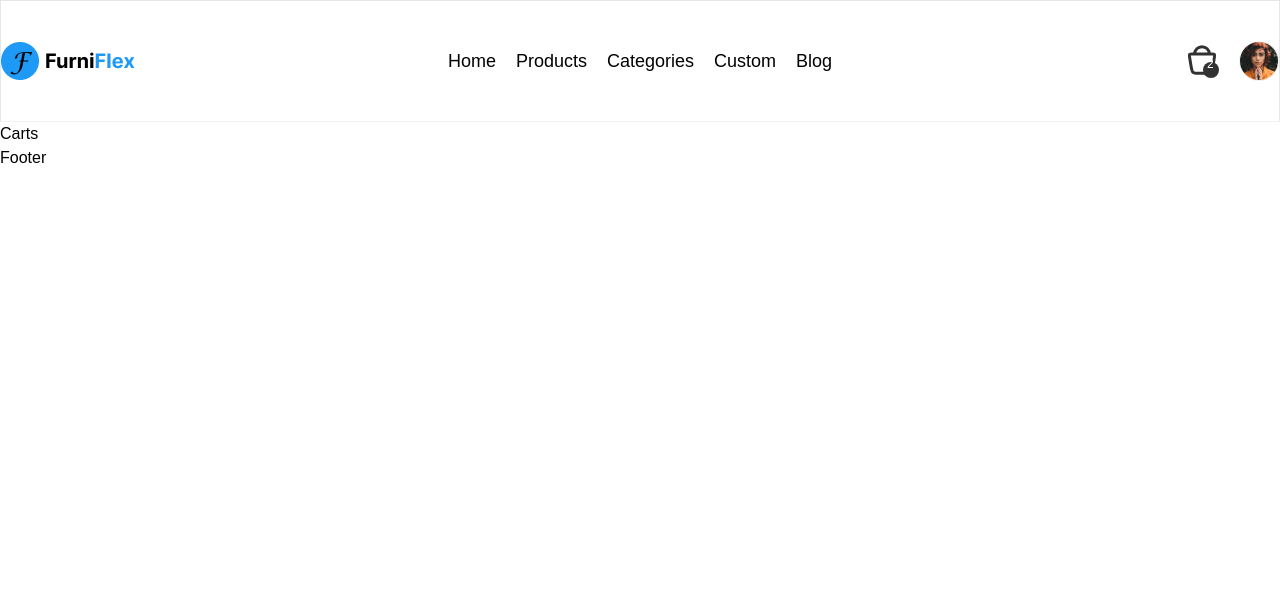
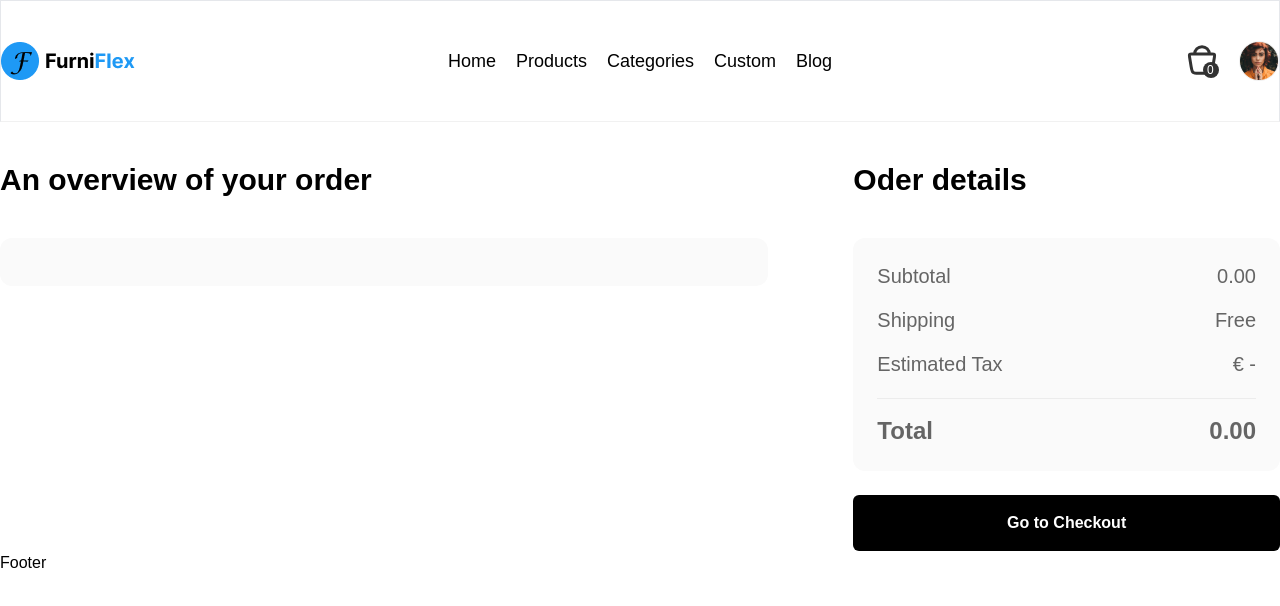
Before and after one commit to rayan2228/e-commerceibos, a React (Vite) app: page /carts in a window 1280 px wide. Shown: the top 606 px of the page. Built offline with nearby package versions, Linux system fonts and the light colour scheme.

Commit message:
cart done

```diff
--- a/server/db.json
+++ b/server/db.json
@@ -218,7 +218,7 @@
       "description": "High Back Rocking Side Pocket Portable Folding Outdoor Camping Chairs ",
       "image": "/product3.png",
       "category": "lounge chair"
-    },
+    }
   ],
   "categories": [
     {
--- a/src/components/sections/Header.jsx
+++ b/src/components/sections/Header.jsx
@@ -3,6 +3,9 @@ import Image from "../ui/Image";
 import List from "../ui/List";
 import ListItem from "../ui/ListItem";
 import Flex from "../ui/Flex";
+import { useCart } from "../../hooks/useCart";
+import { useAuth } from "../../hooks/useAuth";
+import { useNavigate } from "react-router-dom";
 let links = [
   {
     name: "Home",
@@ -25,7 +28,20 @@ let links = [
     link: "/Bbog",
   },
 ];
+
 const Header = () => {
+  const { cart } = useCart();
+  const { auth } = useAuth();
+  const navigate = useNavigate();
+  const handleGoToCart = () => {
+    if (Object.keys(auth).length) {
+      navigate("/carts");
+    } else {
+      navigate("/login");
+    }
+  };
+  console.log(cart);
+
   return (
     <header className="py-10 border border-b-[#F1F1F1]">
       <Container>
@@ -46,7 +62,7 @@ const Header = () => {
             </List>
           </nav>
           <Flex className="items-center justify-end w-1/4 gap-5">
-            <div className="relative">
+            <div className="relative cursor-pointer" onClick={handleGoToCart}>
               <svg
                 width="33"
                 height="34"
@@ -73,8 +89,8 @@ const Header = () => {
                   fill="#323232"
                 />
               </svg>
-              <span className="absolute text-xs text-white bottom-0 right-0 translate-x-[-80%] translate-y-[-35%]">
-                2
+              <span className="absolute text-xs text-white bottom-0 right-0 translate-x-[-80%] ">
+                {cart.length}
               </span>
             </div>
             <div>
--- a/src/components/sections/ProductContainer.jsx
+++ b/src/components/sections/ProductContainer.jsx
@@ -19,7 +19,7 @@ const ProductContainer = ({ className }) => {
     } finally {
       setLoading(false);
     }
-  }, [setProducts,filter]);
+  }, [setProducts, filter]);
   useEffect(() => {
     productsCall();
   }, [productsCall]);
@@ -28,7 +28,7 @@ const ProductContainer = ({ className }) => {
   }
   if (!loading) {
     content = products.map((product, index) => (
-      <SingleProduct key={index} data={product} />
+      <SingleProduct key={index} data={{ ...product, index }} />
     ));
   }
   return <Flex className={`${className} flex-wrap gap-5`}>{content}</Flex>;
--- a/src/components/sections/SideBar.jsx
+++ b/src/components/sections/SideBar.jsx
@@ -37,7 +37,7 @@ const SideBar = () => {
                 onClick={() => setFilter(name)}
                 text={name}
                 className={`btn w-[90%] first-letter:capitalize bg-transparent text-[#717171] ${
-                  filter === name && "bg-black !text-white"
+                  filter === name && "!bg-black !text-white"
                 }`}
               />
             </li>
--- /dev/null
+++ b/src/components/sections/SingleCartBox.jsx
@@ -0,0 +1,76 @@
+import { useCart } from "../../hooks/useCart";
+import Flex from "../ui/Flex";
+import Image from "../ui/Image";
+const SingleCartBox = ({ data }) => {
+  const { updateQuantity, deleteItem } = useCart();
+  return (
+    <div className="border-b border-[#DEDEDE]">
+      <Flex className={"items-center gap-4  justify-between text-[#0E0E0E]  "}>
+        <Flex className={"border border-[#DEDEDE] p-3 gap-2 items-center "}>
+          <button
+            className="cursor-pointer"
+            onClick={() => updateQuantity(data, true)}
+            disabled={data.quantity === 1 ? true : false}
+          >
+            <svg
+              xmlns="http://www.w3.org/2000/svg"
+              fill="none"
+              viewBox="0 0 24 24"
+              strokeWidth={1.5}
+              stroke="currentColor"
+              className="size-6"
+            >
+              <path strokeLinecap="round" strokeLinejoin="round" d="M5 12h14" />
+            </svg>
+          </button>
+
+          <span className="text-xl font-semibold">{data.quantity}</span>
+          <button
+            className="cursor-pointer"
+            onClick={() => updateQuantity(data)}
+          >
+            <svg
+              xmlns="http://www.w3.org/2000/svg"
+              fill="none"
+              viewBox="0 0 24 24"
+              strokeWidth={1.5}
+              stroke="currentColor"
+              className="size-6"
+            >
+              <path
+                strokeLinecap="round"
+                strokeLinejoin="round"
+                d="M12 4.5v15m7.5-7.5h-15"
+              />
+            </svg>
+          </button>
+        </Flex>
+        <div className={"w-24 h-24 bg-[#EAEAEA] rounded-2xl"}>
+          <Image src={data.image} className={"w-full"} />
+        </div>
+        <h2 className="self-start text-base font-bold grow">{data.name}</h2>
+        <button className="self-start" onClick={() => deleteItem(data.index)}>
+          <svg
+            xmlns="http://www.w3.org/2000/svg"
+            fill="none"
+            viewBox="0 0 24 24"
+            strokeWidth={1.5}
+            stroke="currentColor"
+            className="size-6"
+          >
+            <path
+              strokeLinecap="round"
+              strokeLinejoin="round"
+              d="M6 18 18 6M6 6l12 12"
+            />
+          </svg>
+        </button>
+      </Flex>
+      <p className="py-4 text-xl font-semibold text-right">
+        {data.discounted || data.price}
+      </p>
+    </div>
+  );
+};
+
+export default SingleCartBox;
--- a/src/components/sections/SingleProduct.jsx
+++ b/src/components/sections/SingleProduct.jsx
@@ -2,10 +2,20 @@ import Flex from "../ui/Flex";
 import Image from "../ui/Image";
 import Button from "../ui/Button";
 import { useCart } from "../../hooks/useCart";
+import { useAuth } from "../../hooks/useAuth";
+import { useNavigate } from "react-router-dom";
 
 const SingleProduct = ({ data }) => {
-  const {cart,setCart} = useCart()
-
+  const { updateQuantity } = useCart();
+  const { auth } = useAuth();
+  const navigate = useNavigate();
+  const handleGoToCart = () => {
+    if (Object.keys(auth).length) {
+      updateQuantity(data);
+    } else {
+      navigate("/login");
+    }
+  };
   return (
     <div className="w-[315px] border border-[#F1F1F1] rounded-2xl p-4">
       <Flex className="bg-[#F2F2F2] justify-center items-center p-4 rounded-lg">
@@ -27,7 +37,7 @@ const SingleProduct = ({ data }) => {
         <p className="text-[#838383] text-sm">{data.description}</p>
       </Flex>
       <Button
-      onClick={()=>setCart([...cart,data])}
+        onClick={handleGoToCart}
         text={"Add to cart"}
         className={"btn w-full flex justify-center items-center gap-4"}
       >
--- a/src/pages/Carts.jsx
+++ b/src/pages/Carts.jsx
@@ -1,7 +1,59 @@
+import SingleCartBox from "../components/sections/SingleCartBox";
+import Button from "../components/ui/Button";
+import Container from "../components/ui/Container";
+import Flex from "../components/ui/Flex";
+import { useCart } from "../hooks/useCart";
+
 const Carts = () => {
+  const { cart, calculateTotalPrice } = useCart();
   return (
-    <div>Carts</div>
-  )
-}
+    <section className="mt-10">
+      <Container>
+        <Flex className={" justify-between"}>
+          <div className="w-3/5">
+            <h1 className="text-3xl font-semibold">
+              An overview of your order
+            </h1>
+            <Flex className="flex-col gap-5 p-6 mt-10 bg-cbg rounded-xl">
+              {cart.map((value) => (
+                <SingleCartBox data={value} key={value.index} />
+              ))}
+            </Flex>
+          </div>
+          <div className="w-1/3">
+            <h1 className="text-3xl font-semibold">Oder details</h1>
+            <Flex className="flex-col gap-4 p-6 mt-10 bg-cbg rounded-xl">
+              <Flex className={"justify-between text-[#656565] text-xl"}>
+                <h4>Subtotal</h4>
+                <h4 className="font-medium">{calculateTotalPrice()}</h4>
+              </Flex>
+              <Flex className={"justify-between text-[#656565] text-xl"}>
+                <h4>Shipping</h4>
+                <h4 className="font-medium">Free</h4>
+              </Flex>
+              <Flex
+                className={
+                  "justify-between text-[#656565] text-xl border-b border-[#ECECEC] pb-5"
+                }
+              >
+                <h4>Estimated Tax</h4>
+                <h4 className="font-medium">€ -</h4>
+              </Flex>
+              <Flex
+                className={
+                  "justify-between text-[#656565] text-2xl  font-semibold"
+                }
+              >
+                <h4>Total</h4>
+                <h4>{calculateTotalPrice()}</h4>
+              </Flex>
+            </Flex>
+            <Button text={"Go to Checkout"} className={"btn w-full mt-6"} />
+          </div>
+        </Flex>
+      </Container>
+    </section>
+  );
+};
 
-export default Carts
+export default Carts;
--- a/src/pages/auth/Login.jsx
+++ b/src/pages/auth/Login.jsx
@@ -34,7 +34,10 @@ const Login = () => {
         transition: Bounce,
       });
       setAuth(user);
-      Cookies.set("furniFlexAuth", JSON.stringify(user));
+      Cookies.set("furniFlexAuth", JSON.stringify(user), {
+        expires: 7,
+        secure: true,
+      });
       setTimeout(() => {
         navigate("/");
       }, 1000);
--- a/src/providers/CartProvider.jsx
+++ b/src/providers/CartProvider.jsx
@@ -1,9 +1,45 @@
 import { useState } from "react";
 import { CartContext } from "../context";
 export default function CartProvider({ children }) {
-  const [ cart, setCart ] = useState([]);
+  const [cart, setCart] = useState([]);
+  const updateQuantity = (data, type = false) => {
+    const findProduct = cart.find(({ index }) => index === data.index);
+    if (findProduct) {
+      if (type && findProduct.quantity >= 2) {
+        setCart(
+          cart.map((item) =>
+            item.index === data.index
+              ? { ...item, quantity: item.quantity - 1 }
+              : item
+          )
+        );
+      } else {
+        setCart(
+          cart.map((item) =>
+            item.index === data.index
+              ? { ...item, quantity: item.quantity + 1 }
+              : item
+          )
+        );
+      }
+    } else {
+      setCart([...cart, { ...data, quantity: 1 }]);
+    }
+  };
+
+  const deleteItem = (index) => {
+    setCart(cart.filter((item) => item.index !== index));
+  };
+
+
+  const calculateTotalPrice = () => {
+    return cart.reduce((total, item) => {
+        const price = parseFloat(item.discountedPrice.replace('€', '').replace(',', '.'));
+        return total + (price * item.quantity);
+    }, 0).toFixed(2);
+};
   return (
-    <CartContext.Provider value={{ cart, setCart }}>
+    <CartContext.Provider value={{ cart, updateQuantity, deleteItem,calculateTotalPrice }}>
       {children}
     </CartContext.Provider>
   );
```
